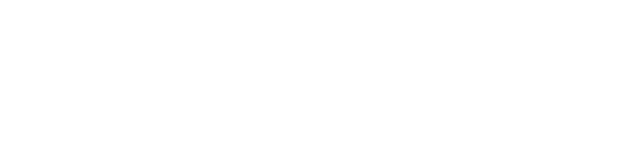
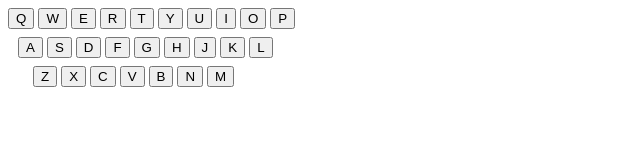
Before and after one commit to Sarcastle/hangman, a website: page index.html in a window 1280 px wide. Shown: the whole page, without its empty margins (0-640 px from the left). Drawn offline with Linux system fonts and the light colour scheme.

Commit message:
first things first

```diff
--- /dev/null
+++ b/index.css
@@ -0,0 +1,11 @@
+.keyboard-row1 {
+    margin-bottom: 8px;
+}
+.keyboard-row2 {
+    margin-bottom: 8px;
+    margin-left: 10px;
+}
+.keyboard-row3 {
+    margin-bottom: 8px;
+    margin-left: 25px;
+}
--- a/index.html
+++ b/index.html
@@ -5,8 +5,46 @@
         <meta name="viewport" content="width=device-width, initial-scale=1" />
         <title>hangman</title>
         <script src="index.js"></script>
+        <link href="index.css" rel="stylesheet" />
     </head>
     <body>
+        <div class="all-keyboard">
+            <div class="keyboard-row1">
+                <button onclick="btnLetterClick('Q')" class="char-btn">Q</button>
+                <button onclick="btnLetterClick('W')" class="char-btn">W</button>
+                <button onclick="btnLetterClick('E')" class="char-btn">E</button>
+                <button onclick="btnLetterClick('R')" class="char-btn">R</button>
+                <button onclick="btnLetterClick('T')" class="char-btn">T</button>
+                <button onclick="btnLetterClick('Y')" class="char-btn">Y</button>
+                <button onclick="btnLetterClick('U')" class="char-btn">U</button>
+                <button onclick="btnLetterClick('I')" class="char-btn">I</button>
+                <button onclick="btnLetterClick('O')" class="char-btn">O</button>
+                <button onclick="btnLetterClick('P')" class="char-btn">P</button>
+                <br />
+            </div>
 
+            <div class="keyboard-row2">
+                <button onclick="btnLetterClick('A')" class="char-btn">A</button>
+                <button onclick="btnLetterClick('S')" class="char-btn">S</button>
+                <button onclick="btnLetterClick('D')" class="char-btn">D</button>
+                <button onclick="btnLetterClick('F')" class="char-btn">F</button>
+                <button onclick="btnLetterClick('G')" class="char-btn">G</button>
+                <button onclick="btnLetterClick('H')" class="char-btn">H</button>
+                <button onclick="btnLetterClick('J')" class="char-btn">J</button>
+                <button onclick="btnLetterClick('K')" class="char-btn">K</button>
+                <button onclick="btnLetterClick('L')" class="char-btn">L</button>
+                <br />
+            </div>
+
+            <div class="keyboard-row3">
+                <button onclick="btnLetterClick('Z')" class="char-btn">Z</button>
+                <button onclick="btnLetterClick('X')" class="char-btn">X</button>
+                <button onclick="btnLetterClick('C')" class="char-btn">C</button>
+                <button onclick="btnLetterClick('V')" class="char-btn">V</button>
+                <button onclick="btnLetterClick('B')" class="char-btn">B</button>
+                <button onclick="btnLetterClick('N')" class="char-btn">N</button>
+                <button onclick="btnLetterClick('M')" class="char-btn">M</button>
+            </div>
+        </div>
     </body>
 </html>
```
